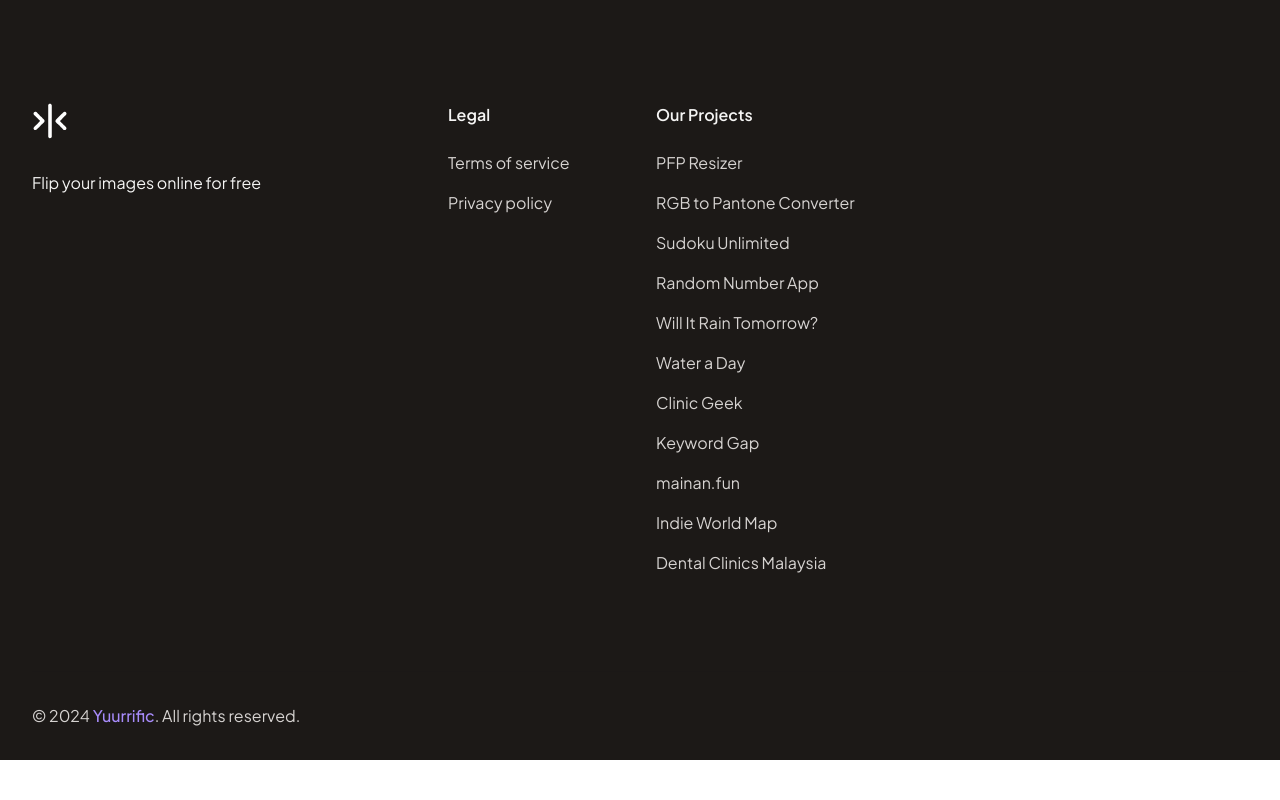
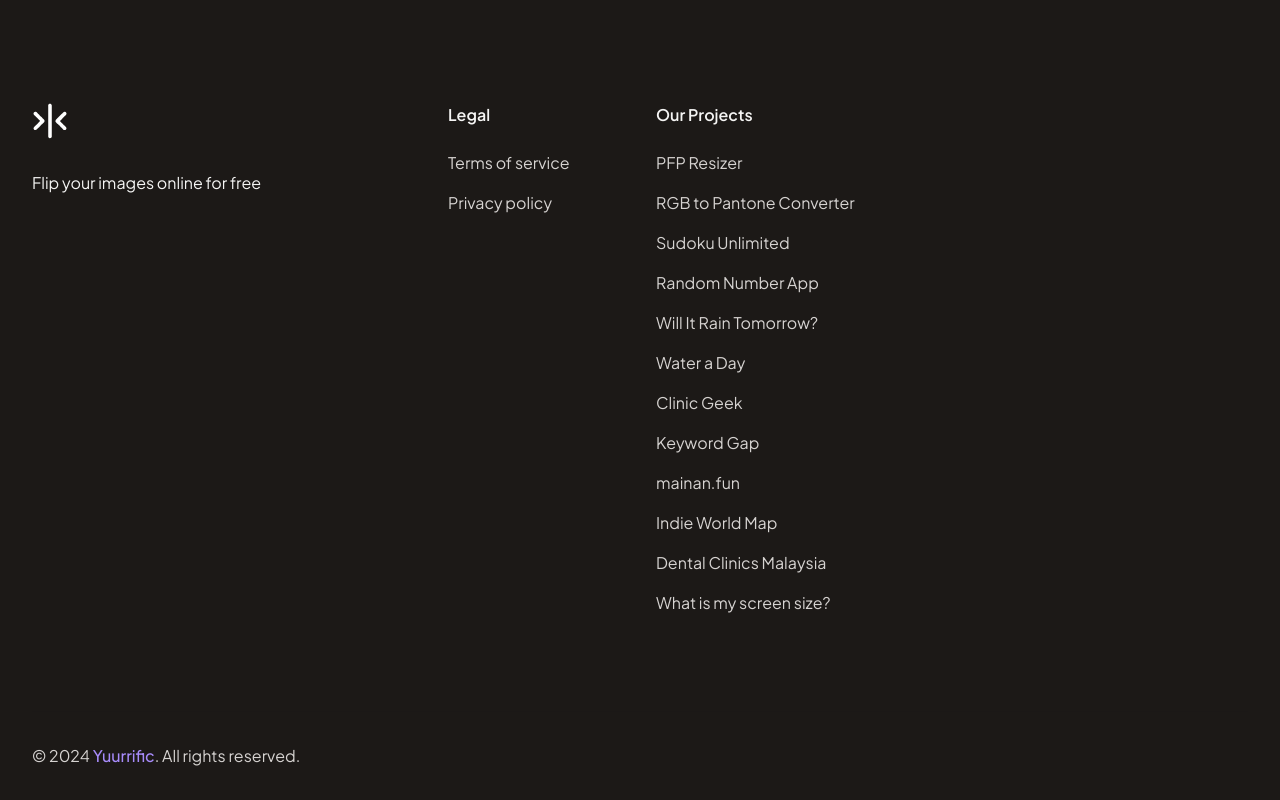
Before and after one commit to swsalim/flipanimage, a Next.js app: page / in a window 1280 px wide. Shown: the part 3145-3945 px from the top of the page. Before the commit the page ends 3905 px from the top, so only its background shows below. Built offline with nearby package versions, Linux system fonts and the light colour scheme; no server answers.

Commit message:
add project

```diff
--- a/components/footer.tsx
+++ b/components/footer.tsx
@@ -57,6 +57,10 @@ const navigation = {
     {
       name: 'Dental Clinics Malaysia',
       href: 'https://www.dentalclinicclosetome.my/',
+    },
+    {
+      name: 'What is my screen size?',
+      href: 'https://www.whatismyscreensize.com/',
     },
   ],
 };
```
